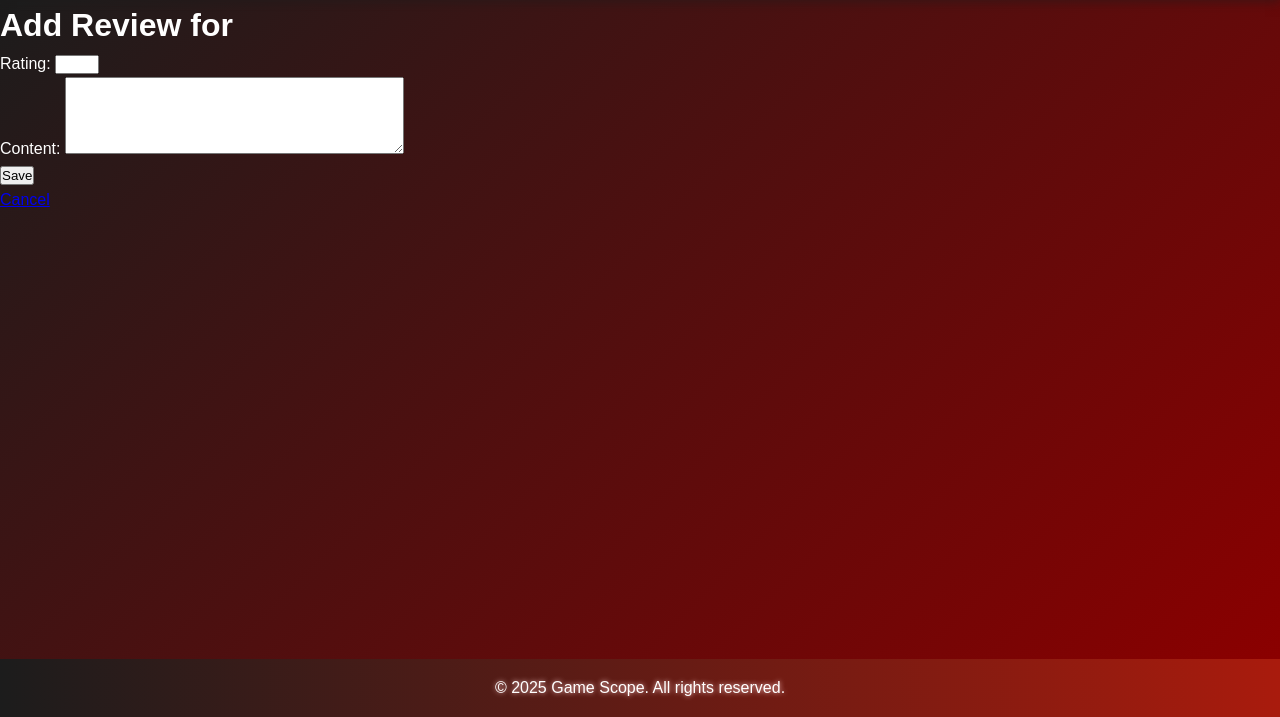
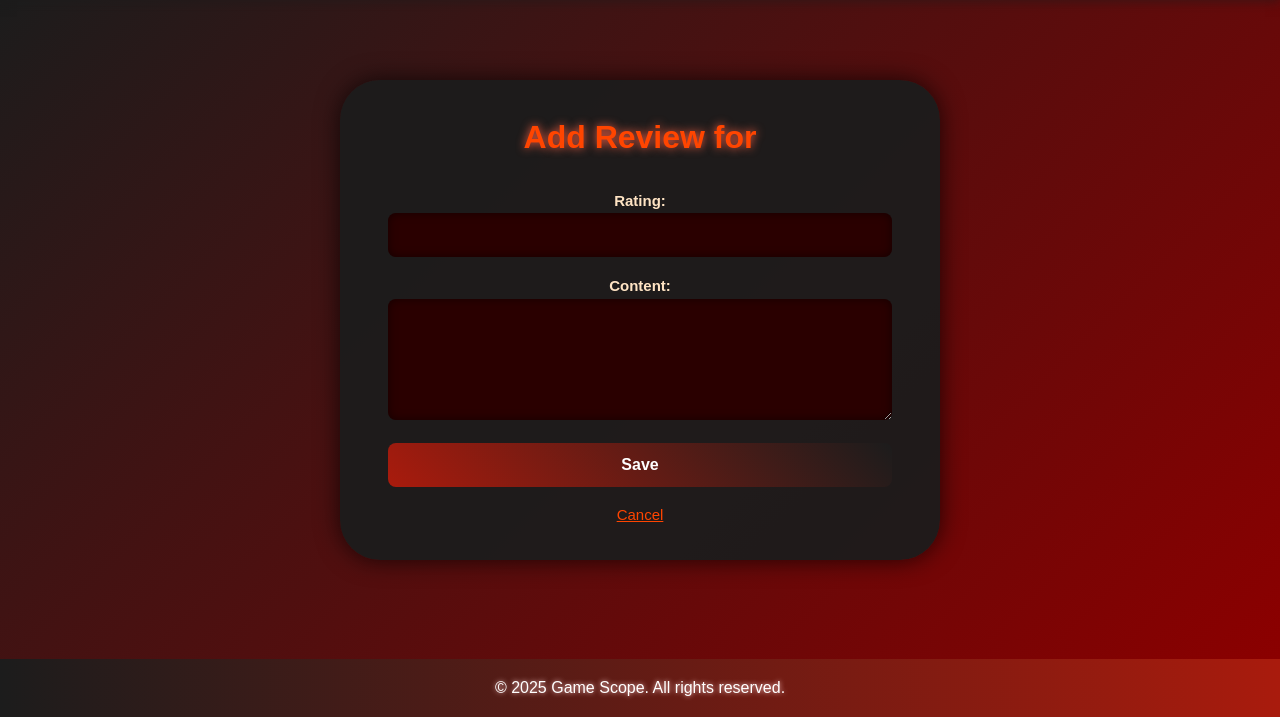
Before and after one commit to OmarSalah885/GameScope-app, a Django app: template gamescope_app/templates/review/review_form.html in a window 1280 px wide. Shown: the part 83-800 px from the top of the page. Run offline with Django 5.2, Linux system fonts and the light colour scheme; the template is opened without the code that fills it: values that come from a table or form of the project are taken from there, others are empty.

Commit message:
add all the style for add edit delete reveiws and comments forms

```diff
--- /dev/null
+++ b/gamescope_app/static/css/form.css
@@ -0,0 +1,175 @@
+:root {
+    --primary-orange: #FF4500;
+    --light-peach: #FFE4C4;
+    --dark-red: #A91B0D;
+    --text-shadow: #FFCCCB;
+    --dark-bg: #1C1C1C;
+    --error-bg: rgba(255, 69, 0, 0.2);
+    --success-bg: rgba(50, 205, 50, 0.2);
+    --info-bg: rgba(30, 144, 255, 0.2);
+    --error-color: #FF4500;
+    --success-color: #32CD32;
+    --info-color: #1E90FF;
+}
+
+.form-container {
+    display: flex;
+    justify-content: center;
+    align-items: center;
+    min-height: 80vh;
+    background: linear-gradient(135deg, var(--dark-bg), #8B0000);
+    padding: 32px 64px;
+}
+
+.form-card {
+    background: rgba(28, 28, 28, 0.95);
+    padding: 32px 48px;
+    border-radius: 40px;
+    box-shadow: 0 0 25px rgba(0,0,0,0.7);
+    max-width: 600px;
+    width: 100%;
+    text-align: center;
+    max-height: 90vh;
+    overflow-y: auto;
+}
+
+.form-card h1 {
+    font-size: 32px;
+    margin-bottom: 24px;
+    color: var(--primary-orange);
+    text-shadow: 0 0 10px #FF6347;
+}
+
+.form-card form {
+    display: flex;
+    flex-direction: column;
+    gap: 16px;
+}
+
+.form-card label {
+    text-align: left;
+    font-weight: bold;
+    color: var(--light-peach);
+    margin-bottom: 5px;
+    font-size: 15px;
+}
+
+.form-card input,
+.form-card textarea,
+.form-card button {
+    padding: 13px 16px;
+    border-radius: 8px;
+    border: none;
+    font-size: 16px;
+    width: 100%;
+    box-sizing: border-box;
+}
+
+.form-card input,
+.form-card textarea {
+    background: #2a0000;
+    color: var(--light-peach);
+    box-shadow: inset 0 0 10px rgba(0,0,0,0.5);
+}
+
+.form-card input::placeholder,
+.form-card textarea::placeholder {
+    color: var(--light-peach);
+    opacity: 0.7;
+}
+
+.form-card input:focus,
+.form-card textarea:focus {
+    outline: none;
+    box-shadow: 0 0 5px var(--primary-orange);
+}
+
+.form-card button {
+    background: linear-gradient(45deg, var(--dark-red), var(--dark-bg));
+    color: #fff;
+    font-weight: bold;
+    cursor: pointer;
+    transition: background 0.3s, transform 0.2s;
+}
+
+.form-card button:hover {
+    background: linear-gradient(45deg, var(--dark-bg), var(--dark-red));
+    transform: translateY(-2px);
+}
+
+.form-card a {
+    display: inline-block;
+    margin-top: 16px;
+    color: var(--primary-orange);
+    text-decoration: underline;
+    font-size: 15px;
+}
+
+.form-card a:hover {
+    color: #FF6347;
+    text-shadow: 0 0 5px #FF6347;
+}
+
+.form-card .messages {
+    width: 100%;
+    margin: 0 auto 16px;
+    padding: 0;
+}
+
+.form-card .messages li {
+    list-style: none;
+    margin-bottom: 8px;
+    padding: 8px 13px;
+    border-radius: 6px;
+}
+
+.form-card .messages li.error {
+    background-color: var(--error-bg);
+    color: var(--error-color);
+    border-left: 4px solid var(--error-color);
+}
+
+.form-card .messages li.success {
+    background-color: var(--success-bg);
+    color: var(--success-color);
+    border-left: 4px solid var(--success-color);
+}
+
+.form-card .messages li.info {
+    background-color: var(--info-bg);
+    color: var(--info-color);
+    border-left: 4px solid var(--info-color);
+}
+
+.form-card .form-error {
+    color: var(--error-color);
+    font-size: 14px;
+    margin-top: 5px;
+    text-align: left;
+}
+
+@media (max-width: 600px) {
+    .form-container {
+        padding: 24px 16px;
+    }
+
+    .form-card {
+        padding: 24px 32px;
+        border-radius: 20px;
+    }
+
+    .form-card h1 {
+        font-size: 24px;
+    }
+
+    .form-card input,
+    .form-card textarea,
+    .form-card button {
+        font-size: 15px;
+        padding: 11px 13px;
+    }
+
+    .form-card a {
+        font-size: 14px;
+    }
+}
--- a/gamescope_app/templates/review/review_form.html
+++ b/gamescope_app/templates/review/review_form.html
@@ -1,4 +1,8 @@
 {% extends 'base.html' %}
+{% load static %}
+{% block head %}
+    <link rel="stylesheet" href="{% static 'css/form.css' %}">
+{% endblock head %}
 
 {% block title %}
     {% if review %}
@@ -10,6 +14,8 @@
 {% endblock %}
 
 {% block content %}
+    <div class="form-container">
+        <div class="form-card">
             {% if messages %}
             <ul class="messages">
                 {% for message in messages %}
@@ -24,4 +30,6 @@
                 <button type="submit">Save</button>
             </form>
             <a href="{% url 'game_detail' pk=game.pk %}">Cancel</a>
+        </div>
+    </div>
 {% endblock %}
```
Also changed, not shown: gamescope_app/templates/comment/comment_confirm_delete.html (+9 -0 lines), gamescope_app/templates/comment/comment_form.html (+8 -0 lines), gamescope_app/templates/game/game_details.html (+7 -0 lines), gamescope_app/templates/review/review_confirm_delete.html (+8 -1 lines). Lines whose indentation alone changed are shown as unchanged.
